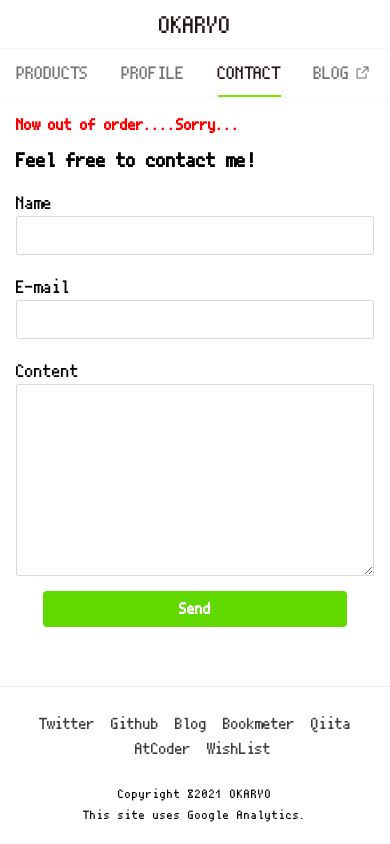
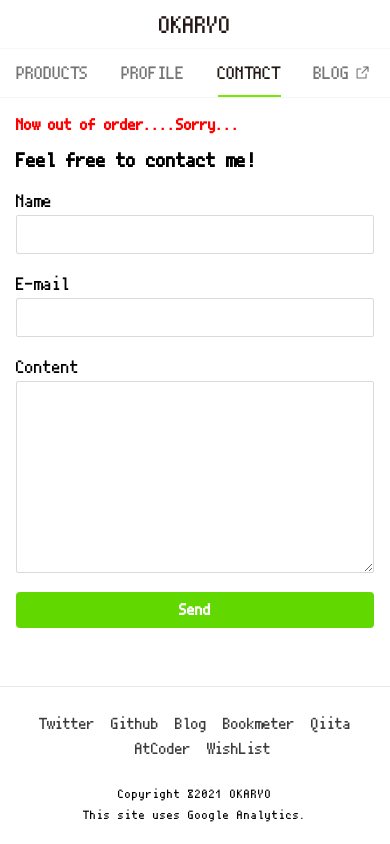
Before and after one commit to okaryo/PortfolioTSX, a React (Create React App) app: page /contact in a window 390 px wide. Built offline with nearby package versions, Linux system fonts and the light colour scheme.

Commit message:
[fix] contact button size

```diff
--- a/src/stylesheets/Contact.css
+++ b/src/stylesheets/Contact.css
@@ -7,7 +7,7 @@
 }
 .contact_inputLabel {
   display: inline-block;
-  margin: 22px 0 3px;
+  margin: 20px 0 4px;
   font-size: 18px;
 }
 .contact_inputArea {
@@ -20,10 +20,9 @@
   border-radius: 2px;
 }
 .contact_button {
-  float: right;
-  margin-top: 12px;
+  margin-top: 16px;
   height: 36px;
-  min-width: 64px;
+  width: 100%;
   border-radius: 4px;
   border: none;
   transition: box-shadow 280ms cubic-bezier(0.4, 0, 0.2, 1);
@@ -50,14 +49,3 @@
   font-size: 16px;
   color: #ff0000;
 }
-
-@media (max-width: 720px) {
-  .contact_button {
-    float: none;
-    display: block;
-    margin: 12px auto 0;
-  }
-  .contact_body button {
-    width: 85%;
-  }
-}
```
